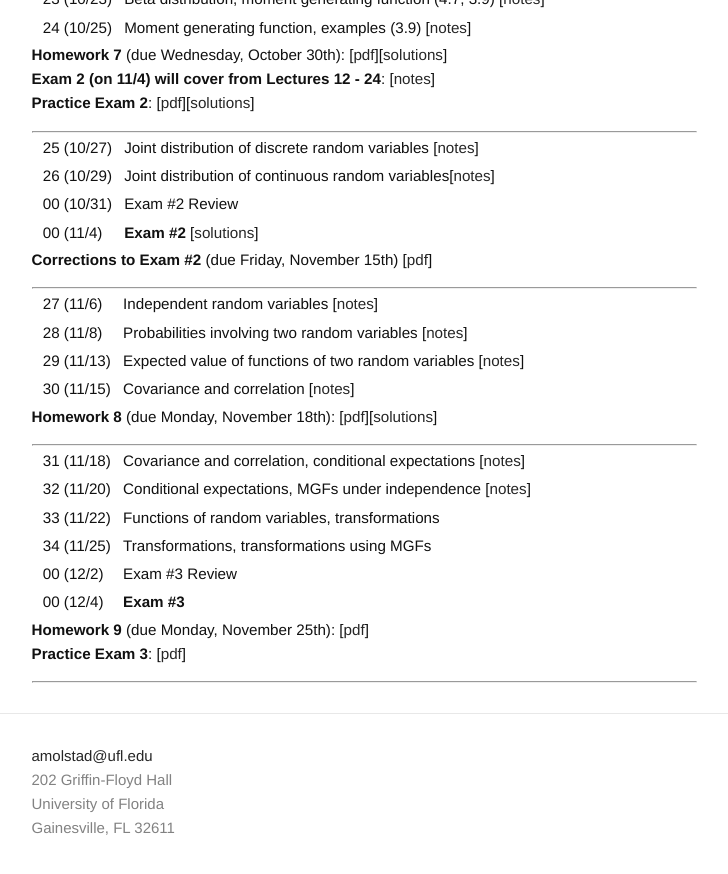
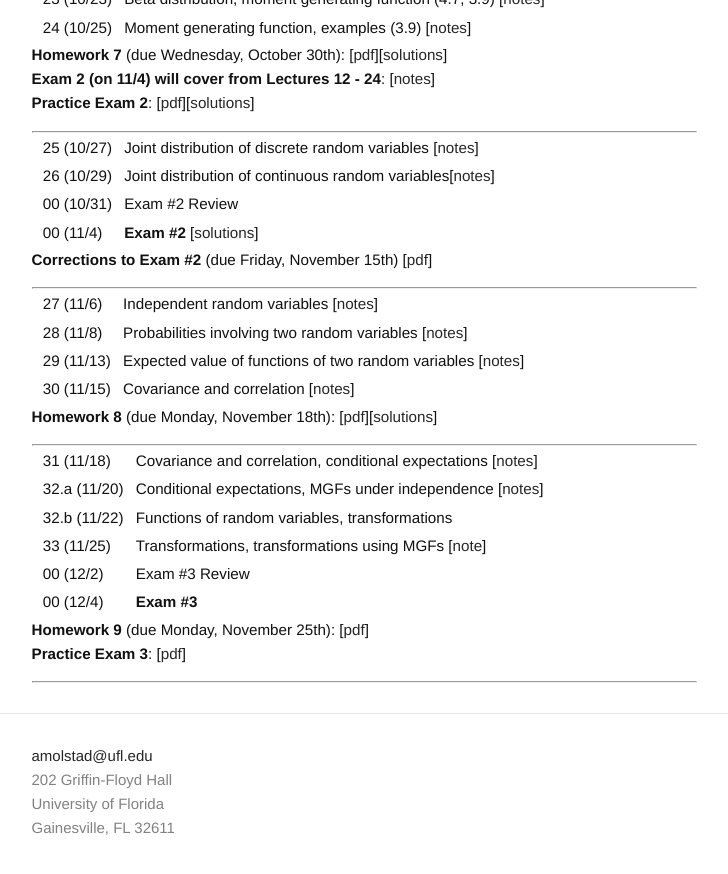
Before and after one commit to ajmolstad/ajmolstad.github.io, a Jekyll site: the page built from F19_STA4321.md, in a window 1280 px wide and 900 px high, scrolled down 1338 px. Shown: the top 874 px of the window, without its empty margins (276-1004 px from the left). Built offline with Jekyll 4.4.1, drawn with Linux system fonts in a browser that asks for light colours.

Commit message:
Update coursepage

```diff
--- a/F19_STA4321.md
+++ b/F19_STA4321.md
@@ -107,9 +107,9 @@ Note that you must be logged into your UFL eLearning account to access course no
 ---------------
 
 || 31 (11/18) || Covariance and correlation, conditional expectations [[notes](https://ufl.instructure.com/courses/382258/files/46690218/download?wrap=1)] ||
-|| 32 (11/20) || Conditional expectations, MGFs under independence [[notes](https://ufl.instructure.com/courses/382258/files/46745256/download?wrap=1)]||
-|| 33 (11/22) || Functions of random variables, transformations ||
-|| 34 (11/25) || Transformations, transformations using MGFs ||
+|| 32.a (11/20) || Conditional expectations, MGFs under independence [[notes](https://ufl.instructure.com/courses/382258/files/46745256/download?wrap=1)]||
+|| 32.b (11/22) || Functions of random variables, transformations ||
+|| 33 (11/25) || Transformations, transformations using MGFs [[note](https://ufl.instructure.com/courses/382258/files/46844204/download?wrap=1)] ||
 || 00 (12/2) || Exam #3 Review ||
 || 00 (12/4) || **Exam #3** ||
 
```
Also changed, not shown: 1 other file.
